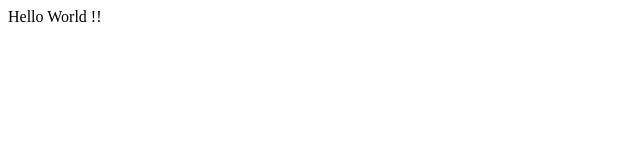
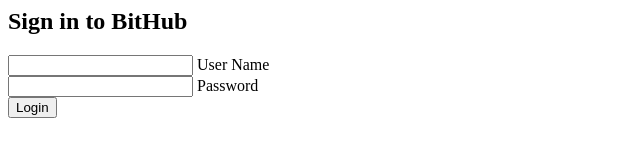
Before and after one commit to derikyu/git_project, a plain HTML site: page index.html in a window 1280 px wide. Shown: the whole page, without its empty margins (0-640 px from the left). Drawn offline with Linux system fonts and the light colour scheme; files that its build step writes are made by us from their sources.

Commit message:
Add login form structure - no styling

```diff
--- a/index.html
+++ b/index.html
@@ -1,8 +1,33 @@
+<!-- Roboto via Google Web Fonts CDN -->
+<link rel="preconnect" href="https://fonts.googleapis.com" />
+<link rel="preconnect" href="https://fonts.gstatic.com" crossorigin />
+<link rel="stylesheet" href="https://fonts.googleapis.com/css2?family=Roboto:wght@300;400;500;600;700&display=swap"/>
+
+
 <html>
   <head>
-    <title>HTML Page</title>
+    <!-- MUI Icons via Google Web Fonts CDN -->
+    <link rel="stylesheet" href="https://fonts.googleapis.com/icon?family=Material+Icons"/>
+    <link rel="stylesheet" type="text/css" href="css/style.css"/>
+    <title>Bithub - Login</title>
   </head>
   <body>
-    Hello World !!
+
+    <div class="login-wrapper">
+      <form action="" class="form">
+        <h2>Sign in to BitHub</h2>
+        <div class="input-group">
+          <input type="text" name="loginUser" id="loginUser" required />
+          <label for="loginUser">User Name</label>
+        </div>
+
+        <div class="input-group">
+            <input type="text" name="userPassword" id="userPassword" required/>
+            <label for="loginPassword">Password</label>
+        </div>
+        <input type="submit" value="Login" class="submit-btn" />
+      </form>
+    </div>
   </body>
+
 </html>
```
Also changed, not shown: style.css (added), styles.css (deleted).
